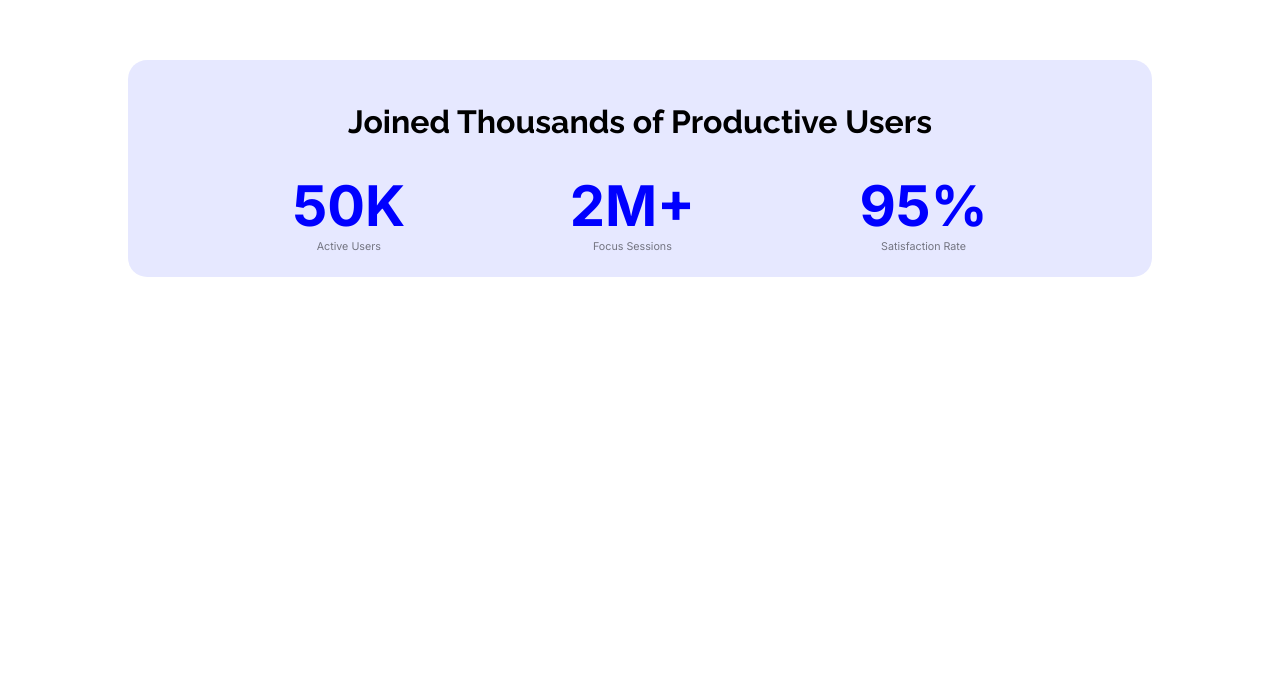
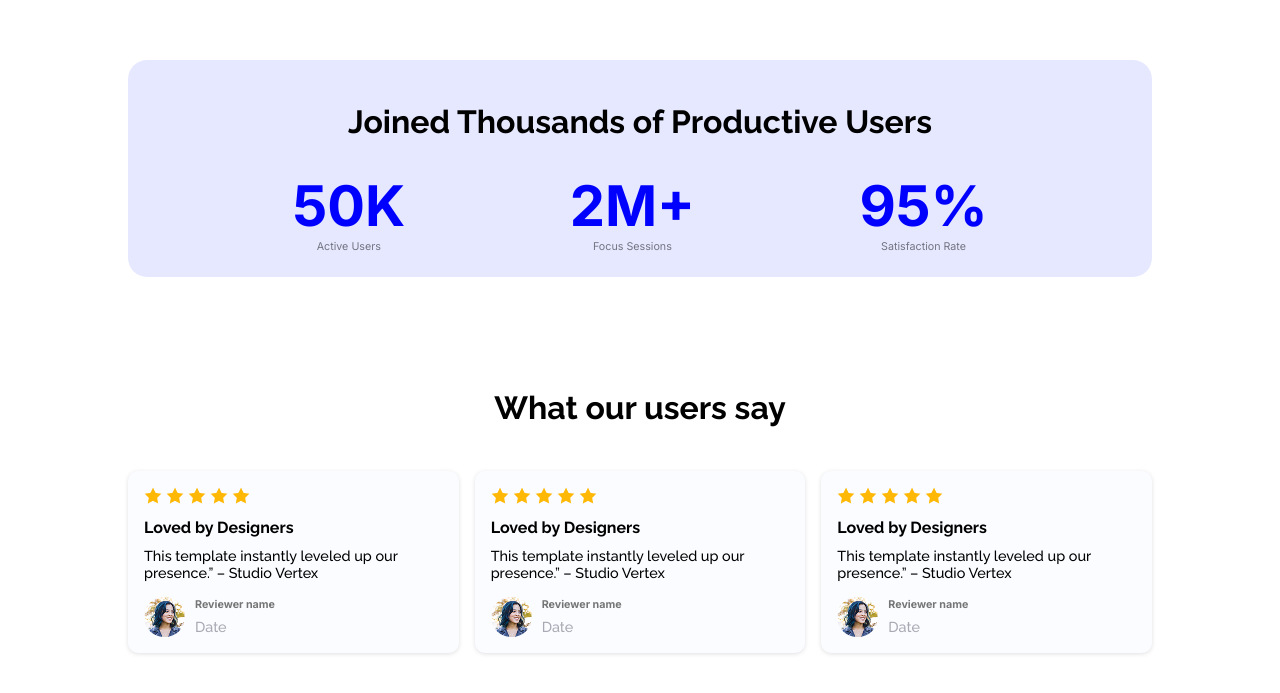
Before and after one commit to mdjunaidjewel/Assignment-01, a plain HTML site: page index.html in a window 1280 px wide. Shown: the part 1540-2233 px from the top of the page. Before the commit the page ends 1849 px from the top, so only its background shows below. Drawn offline with Linux system fonts and the light colour scheme.

Commit message:
Just now Im completing the User Feedback Section.

```diff
--- a/index.html
+++ b/index.html
@@ -71,7 +71,70 @@
             </div>
         </section>
         <section class="container">
-            <div class="touch-section">
+            <div class="feedback-section">
+                <h1>What our users say</h1>
+                <div class="feedback-cards">
+                    <div class="feedback-card">
+                        <div class="card">
+                        <div class="icon">
+                            <img src="icons/icon-star.png" alt="star-icon">
+                            <img src="icons/icon-star.png" alt="star-icon">
+                            <img src="icons/icon-star.png" alt="star-icon">
+                            <img src="icons/icon-star.png" alt="star-icon">
+                            <img src="icons/icon-star.png" alt="star-icon">
+                        </div>
+                        <h4>Loved by Designers</h4>
+                        <p>This template instantly leveled up our presence.” – Studio Vertex</p>
+                        <div class="feedback-avatar">
+                            <img src="images/avatar.png" alt="">
+                            <div class="avatar-content">
+                                <h6>Reviewer name</h6>
+                                <p>Date</p>
+                            </div>
+                        </div>
+                    </div>
+                    </div>
+                    <div class="feedback-card">
+                        <div class="card">
+                            <div class="icon">
+                            <img src="icons/icon-star.png" alt="star-icon">
+                            <img src="icons/icon-star.png" alt="star-icon">
+                            <img src="icons/icon-star.png" alt="star-icon">
+                            <img src="icons/icon-star.png" alt="star-icon">
+                            <img src="icons/icon-star.png" alt="star-icon">
+                        </div>
+                        <h4>Loved by Designers</h4>
+                        <p>This template instantly leveled up our presence.” – Studio Vertex</p>
+                        <div class="feedback-avatar">
+                            <img src="images/avatar.png" alt="">
+                            <div class="avatar-content">
+                                <h6>Reviewer name</h6>
+                                <p>Date</p>
+                            </div>
+                        </div>
+                        </div>
+                    </div>
+                    <div class="feedback-card">
+                    <div class="card">
+                        <div class="icon">
+                            <img src="icons/icon-star.png" alt="star-icon">
+                            <img src="icons/icon-star.png" alt="star-icon">
+                            <img src="icons/icon-star.png" alt="star-icon">
+                            <img src="icons/icon-star.png" alt="star-icon">
+                            <img src="icons/icon-star.png" alt="star-icon">
+                        </div>
+                        <h4>Loved by Designers</h4>
+                        <p>This template instantly leveled up our presence.” – Studio Vertex</p>
+                        <div class="feedback-avatar">
+                            <img src="images/avatar.png" alt="">
+                            <div class="avatar-content">
+                                <h6>Reviewer name</h6>
+                                <p>Date</p>
+                            </div>
+                        </div>
+                    </div>
+                    </div>
+                </div>
 
             </div>
         </section>
--- a/style.css
+++ b/style.css
@@ -156,3 +156,60 @@ header{
     text-align: center;
 }
 /* User Section Styles End */
+
+/* Feedback Section Start */
+.feedback-section{
+    width: 100%;
+    height: 340px;
+}
+.feedback-section h1{
+    text-align: center;
+    font-family: "Raleway", sans-serif;
+    font-size: 2rem;
+    margin: 7rem 0 2.8rem 0;
+}
+.feedback-cards{
+    display: grid;
+    grid-template-columns: repeat(3,1fr);
+    gap: 1rem;
+}
+.feedback-card{
+    background-color: #fafcff;
+    box-shadow: rgba(99, 99, 99, 0.2) 0px 1px 4px 0px;
+    border-radius: 10px;
+}
+.feedback-card .card{
+    margin: 1rem;
+}
+.feedback-card h4{
+    margin: 10px 0;
+    font-family: "Raleway", sans-serif;
+}
+.feedback-card p{
+    font-family: "Raleway", sans-serif;
+    font-weight: 500;
+    font-size: 0.9rem;
+}
+.feedback-avatar{
+    display: flex;
+    align-items: center;
+    margin-top: 1rem;
+}
+.feedback-avatar img{
+    border-radius: 50%;
+}
+.avatar-content{
+    margin-left: 10px;
+}
+ .avatar-content h6{
+    color: #757575;
+    font-family: "Inter", sans-serif;
+    margin-bottom: 7px;
+}
+
+.avatar-content p{
+    color: #a8a9b3;
+    font-family: "Raleway", sans-serif;
+}
+
+/* Feedback Section end */
```
